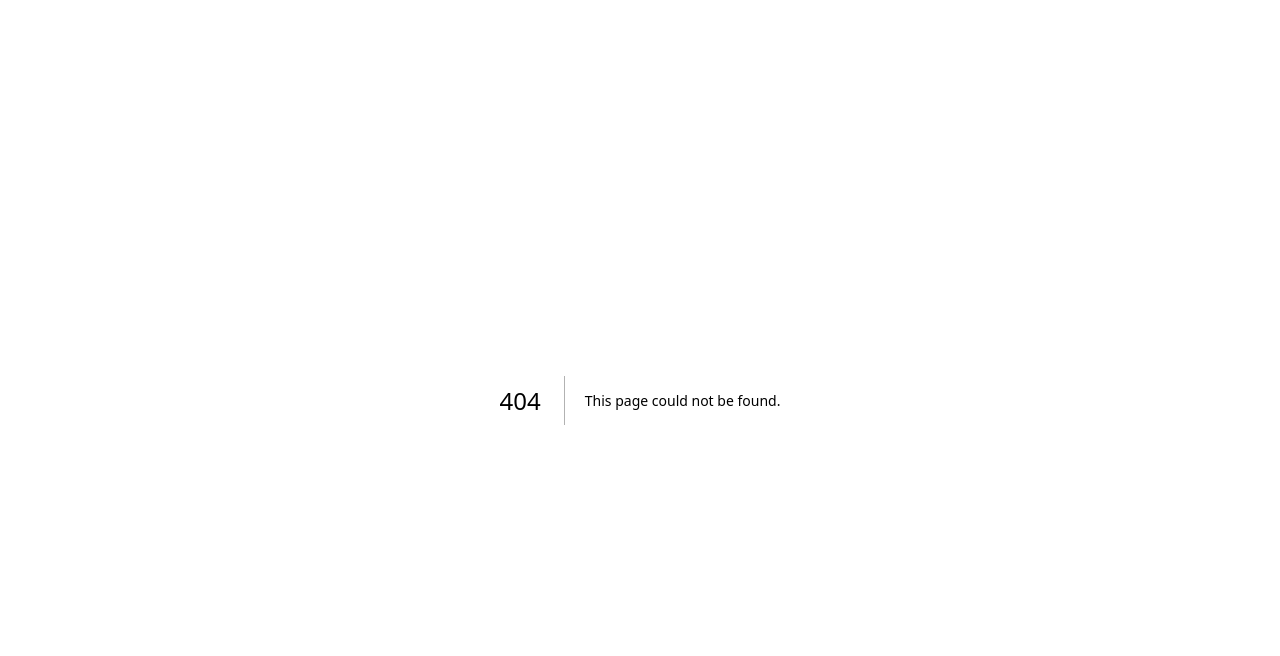
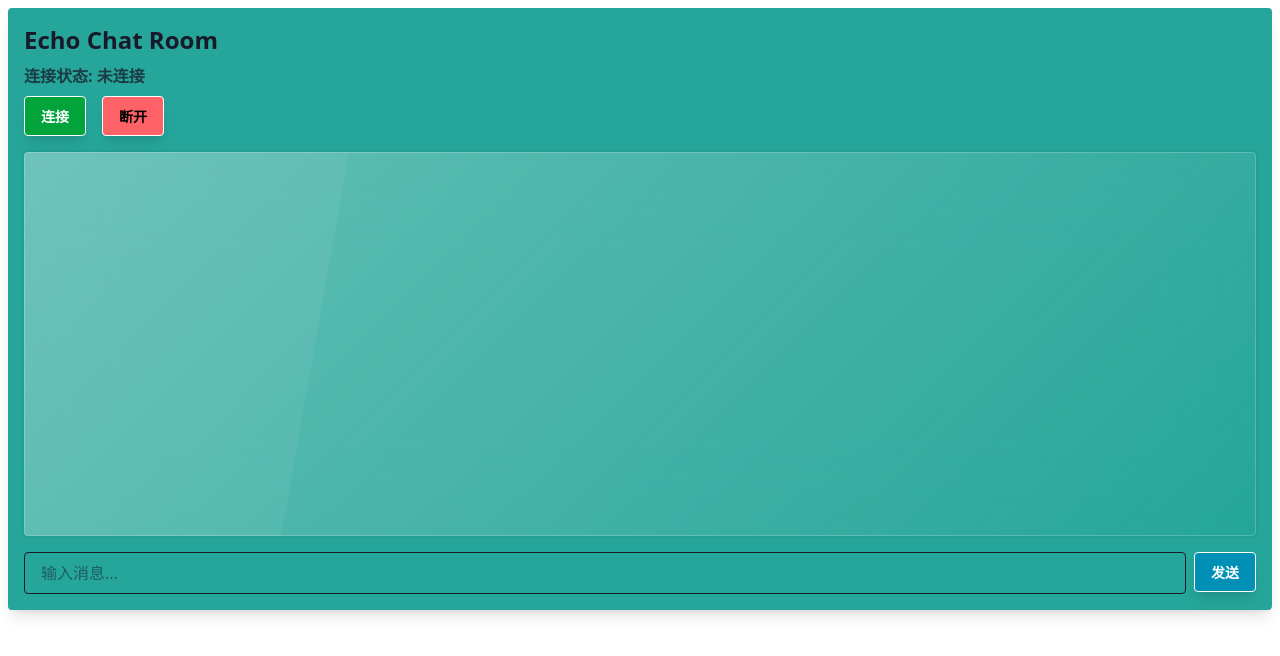
Before and after one commit to YinqiangZhang/scene-board, a Next.js app: page /chatroom in a window 1280 px wide. Before the commit this address had no page. Shown: the top 656 px of the page. Built offline with nearby package versions, Linux system fonts and the light colour scheme.

Commit message:
Add a chat room for web socket test.

```diff
--- /dev/null
+++ b/src/app/chatroom/page.js
@@ -0,0 +1,125 @@
+'use client';
+
+import {useEffect, useRef } from 'react';
+import useChatStore from '@/app/store/chatStore';
+
+export default function WebSocketTest() {
+  const {
+    messages,
+    inputMessage,
+    connectionStatus,
+    setMessages,
+    setInputMessage,
+    setConnectionStatus,
+    clearState
+  } = useChatStore();
+
+  const ws = useRef(null);
+
+  useEffect(() => {
+    return () => {
+      if (ws.current) {
+        ws.current.close();
+      }
+      clearState();
+    };
+  }, [clearState]);
+
+  const connectWebSocket = () => {
+    if (ws.current) {
+      ws.current.close();
+    }
+
+    // 这里使用 wss://echo.websocket.org 作为测试服务器
+    ws.current = new WebSocket('wss://echo.websocket.org');
+
+    ws.current.onopen = () => {
+      setConnectionStatus('已连接');
+      addMessage('系统', '连接已建立');
+    };
+
+    ws.current.onclose = () => {
+      setConnectionStatus('已断开');
+      addMessage('系统', '连接已关闭');
+    };
+
+    ws.current.onmessage = (event) => {
+      addMessage('服务器', event.data);
+    };
+
+    ws.current.onerror = (error) => {
+      setConnectionStatus('连接错误');
+      addMessage('系统', `错误: ${error.message}`);
+    };
+  };
+
+  const disconnectWebSocket = () => {
+    if (ws.current) {
+      ws.current.close();
+      ws.current = null;
+    }
+  };
+
+  const sendMessage = () => {
+    if (ws.current && ws.current.readyState === WebSocket.OPEN) {
+      addMessage('我', inputMessage);
+      ws.current.send(inputMessage);
+      setInputMessage('');
+    }
+  };
+
+  const addMessage = (sender, message) => {
+    // console.log('Current messages:', messages); // 调试日志
+    setMessages([{sender, message, timestamp: new Date().toLocaleTimeString()}]);
+  };
+
+  return (
+    <div className="card p-4 m-2 mx-w-auto bg-accent/85 shadow-lg">
+      <h1 className="text-2xl text-base-content font-bold mb-2">Echo Chat Room</h1>
+
+      <div className="mb-4">
+        <p className="mb-2 font-bold text-base-content/75">连接状态: {connectionStatus}</p>
+        <div className="flex gap-4 ">
+          <button
+            onClick={connectWebSocket}
+            className="px-4 py-2 btn btn-success rounded-box hover:bg-success-focus shadow-lg border-neutral-content"
+          >
+            连接
+          </button>
+          <button
+            onClick={disconnectWebSocket}
+            className="px-4 py-2 btn btn-error rounded-box hover:bg-error-focus shadow-lg border-neutral-content"
+          >
+            断开
+          </button>
+        </div>
+      </div>
+
+      <div className="glass mb-4 h-96 border rounded p-4 overflow-y-auto">
+        {messages.map((msg, index) => (
+          <div key={index} className="mb-2">
+            <span className="font-semibold">{msg.sender}: </span>
+            <span>{msg.message}</span>
+            <span className="text-xs text-gray-500 ml-2">{msg.timestamp}</span>
+          </div>
+        ))}
+      </div>
+
+      <div className="flex gap-2">
+        <input
+          type="text"
+          value={inputMessage}
+          onChange={(e) => setInputMessage(e.target.value)}
+          className="flex-1 border rounded px-4 py-2"
+          placeholder="输入消息..."
+        />
+        <button
+          onClick={sendMessage}
+          className="px-4 py-2 btn btn-info rounded-box hover:bg-info-focus shadow-lg border-neutral-content"
+        >
+          发送
+        </button>
+      </div>
+    </div>
+  );
+}
--- /dev/null
+++ b/src/app/store/chatStore.js
@@ -0,0 +1,21 @@
+import { create } from 'zustand';
+
+const useChatStore = create((set) => ({
+    messages: [],
+    inputMessage: '',
+    connectionStatus: '未连接',
+
+    setMessages: (newMessages) => set((state) => ({
+        messages: [...state.messages, ...newMessages]
+    })),
+    setInputMessage: (inputMessage) => set({ inputMessage }),
+    setConnectionStatus: (connectionStatus) => set({ connectionStatus }),
+
+    clearState: () => set({
+        messages: [],
+        inputMessage: '',
+        connectionStatus: '未连接',
+    }),
+}));
+
+export default useChatStore;
```
